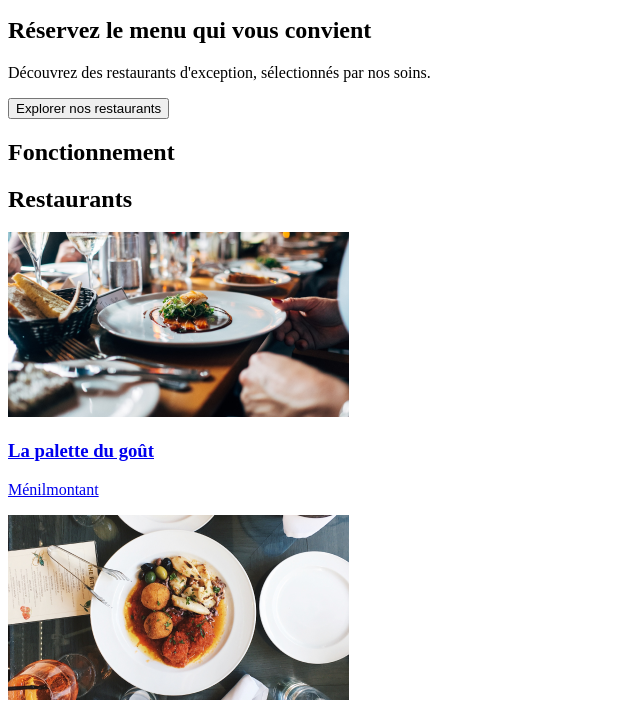
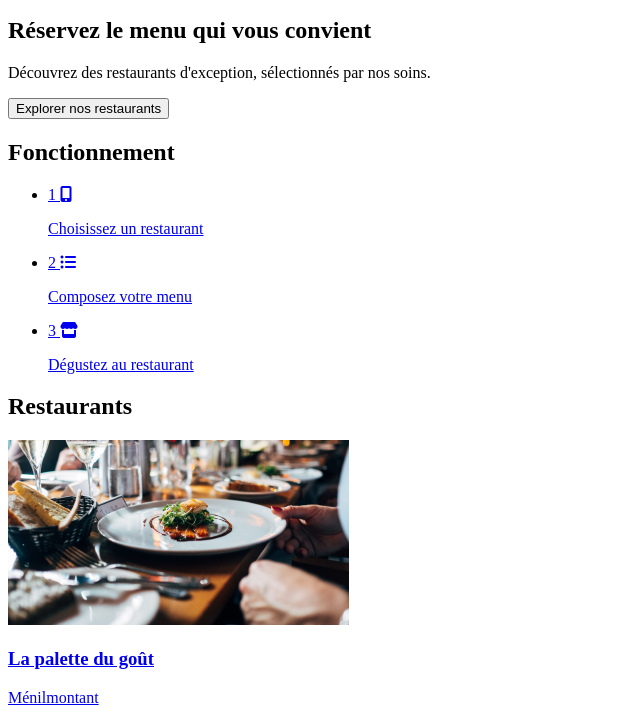
Before and after one commit to AngieLeutard/OhmyfoodProject, a plain HTML site: page index.html in a window 1280 px wide. Shown: the part 104-811 px from the top of the page, without its empty margins (0-640 px from the left). Drawn offline with Linux system fonts and the light colour scheme.

Commit message:
add work

```diff
--- a/index.html
+++ b/index.html
@@ -26,7 +26,29 @@
 
         <section>
             <h2>Fonctionnement</h2>
-
+            <ul>
+                <li>
+                    <a href="#">
+                        <span>1</span>
+                        <i class="fa-solid fa-mobile-screen-button"></i>
+                        <p>Choisissez un restaurant</p>
+                    </a>
+                </li>
+                <li>
+                    <a href="#">
+                        <span>2</span>
+                        <i class="fa-solid fa-list-ul"></i>
+                        <p>Composez votre menu</p>
+                    </a>
+                </li>
+                <li>
+                    <a href="#">
+                        <span>3</span>
+                        <i class="fa-solid fa-store"></i>
+                        <p>Dégustez au restaurant</p>
+                    </a>
+                </li>
+            </ul>
         </section>
 
         <section>
```
